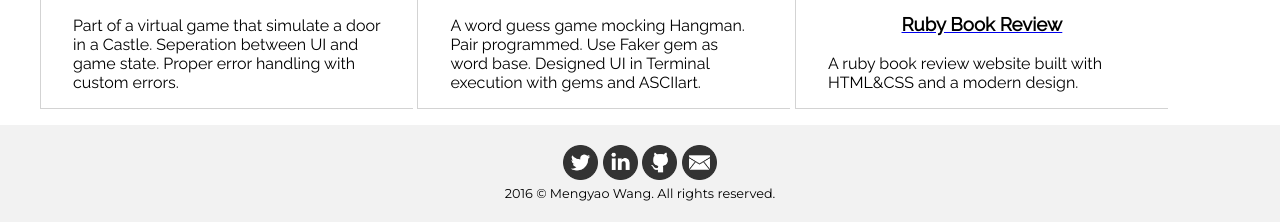
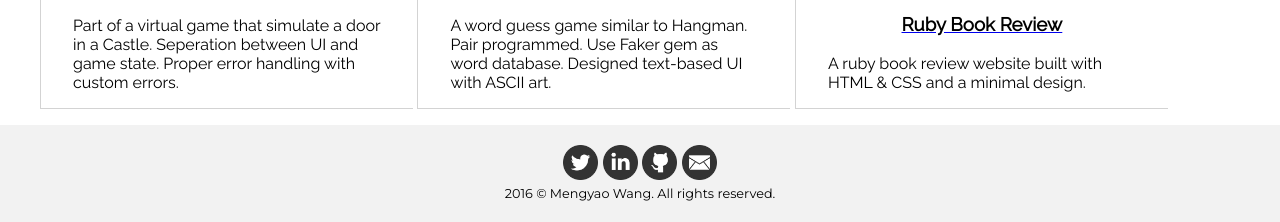
Before and after one commit to mayawang/mayawang.github.io, a plain HTML site: page portfolio.html in a window 1280 px wide. Shown: the part 780-1002 px from the top of the page. Drawn offline with Linux system fonts and the light colour scheme; files that its build step writes are made by us from their sources; a web font is replaced by a local one.

Commit message:
improved wording of description in word guess portfolio page

```diff
--- a/portfolio.html
+++ b/portfolio.html
@@ -59,7 +59,7 @@
         <article class="projects">
           <li><a href="https://github.com/mayawang/Word-Guess"><img title="Hangman" alt="Hangman" src="assets/Hangman.png"/><h3>Hangman</h3></a></li>
           <p>
-            A word guess game mocking Hangman. Pair programmed. Use Faker gem as word base. Designed UI in Terminal execution with gems and ASCIIart.
+            A word guess game similar to Hangman. Pair programmed. Use Faker gem as word database. Designed text-based UI with ASCII art.
           </p>
         </article>
 
@@ -73,7 +73,7 @@
             </a>
           </li>
           <p>
-            A ruby book review website built with HTML&CSS and a modern design.
+            A ruby book review website built with HTML &amp; CSS and a minimal design.
           </p>
         </article>
 
```
Also changed, not shown: 2 other files.
